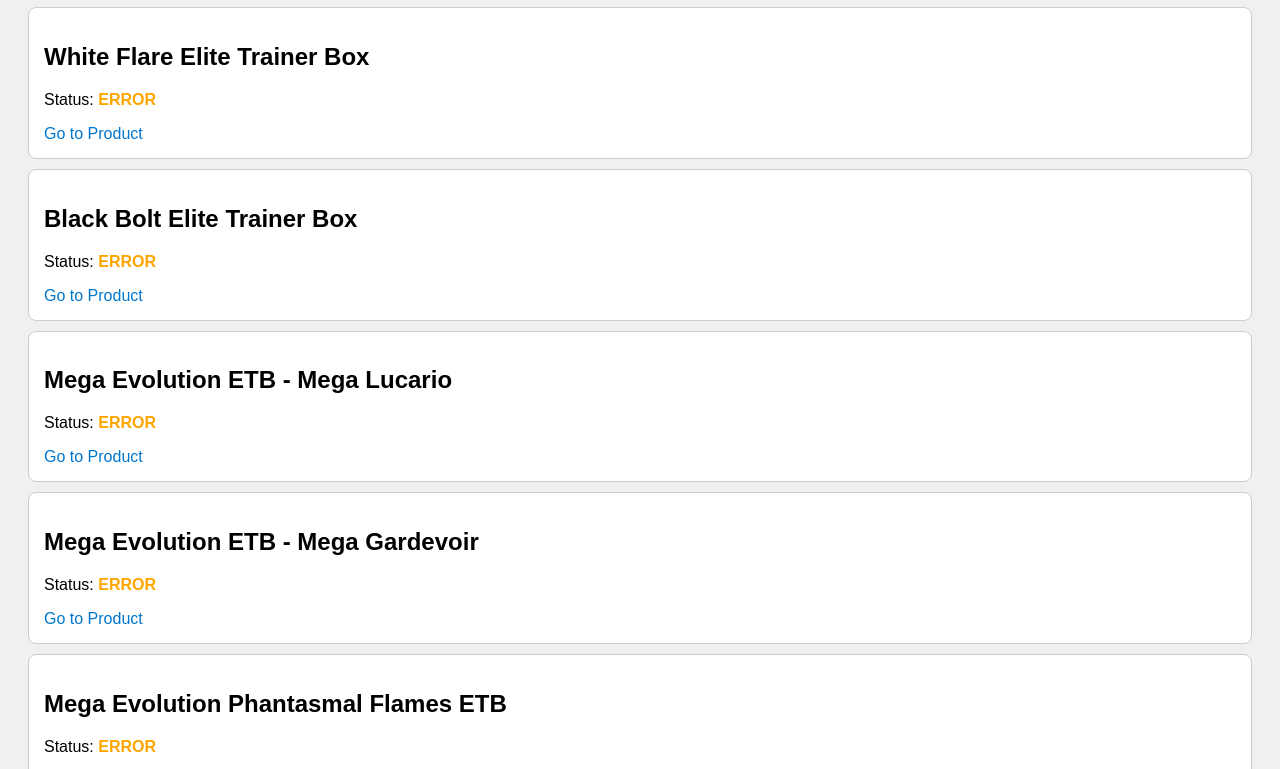
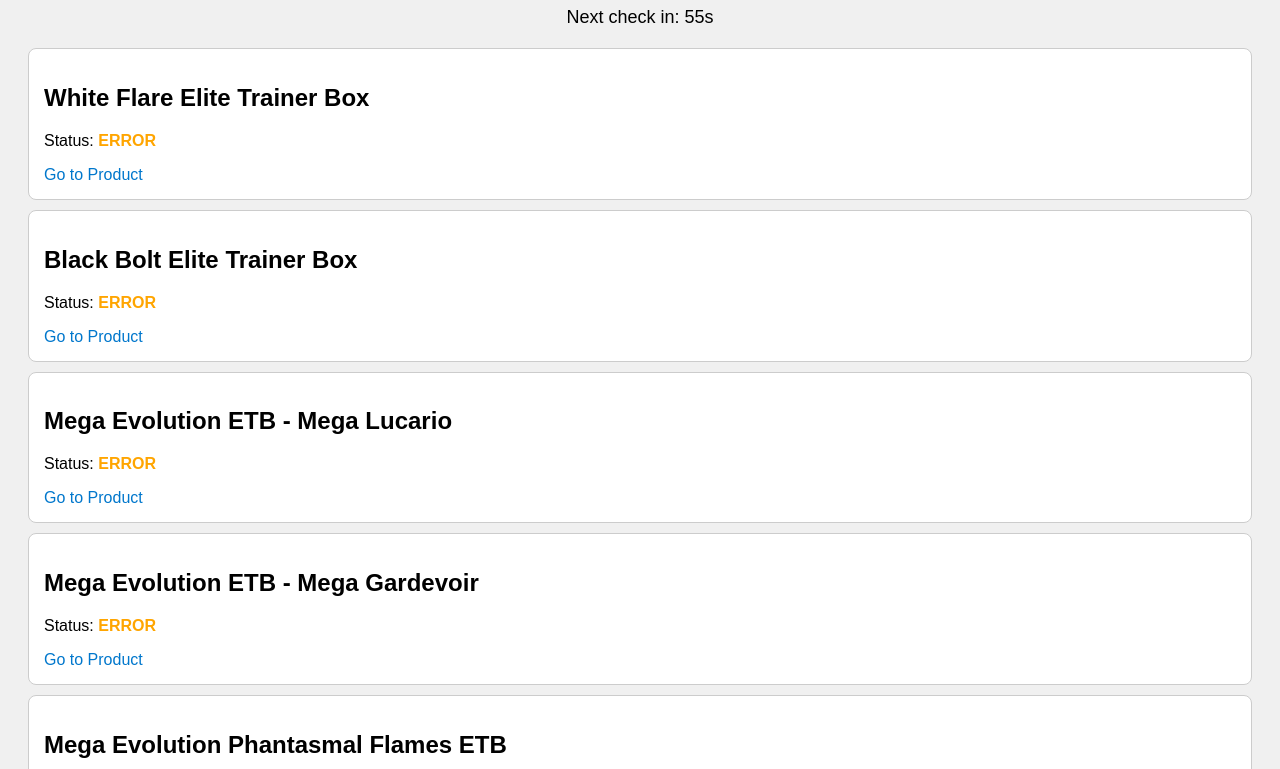
Before and after one commit to ThatRandomGuy777/ThatRandomGuy777.github.io, a plain HTML site: page index.html in a window 1280 px wide. Shown: the part 101-870 px from the top of the page. Drawn offline with Linux system fonts and the light colour scheme; no server answers.

Commit message:
Implement countdown timer and enhance stock checking
Added countdown timer for stock checks and improved product stock checking functionality.

```diff
--- a/index.html
+++ b/index.html
@@ -7,6 +7,7 @@
     <style>
         body { font-family: Arial, sans-serif; background: #f0f0f0; padding: 20px; }
         h1 { color: #ff0000; text-align: center; }
+        #countdown { font-size: 18px; text-align: center; margin-bottom: 20px; }
         .product { padding: 15px; border: 1px solid #ccc; margin-bottom: 10px; background: #fff; border-radius: 8px; }
         .instock { color: green; font-weight: bold; }
         .outofstock { color: red; font-weight: bold; }
@@ -18,9 +19,13 @@
 <body>
 
     <h1>Pokemon Card Stock Checker</h1>
+    <div id="countdown">Next check in: 60s</div>
     <div id="productList"></div>
 
     <script>
+        const CHECK_INTERVAL = 60; // seconds
+        let countdown = CHECK_INTERVAL;
+
         const PRODUCTS = [
             { name: "White Flare Elite Trainer Box", url: "https://www.pokemoncenter.com/product/10-10037-117/pokemon-tcg-scarlet-and-violet-white-flare-pokemon-center-elite-trainer-box" },
             { name: "Black Bolt Elite Trainer Box", url: "https://www.pokemoncenter.com/product/10-10037-118/pokemon-tcg-scarlet-and-violet-black-bolt-pokemon-center-elite-trainer-box" },
@@ -35,6 +40,7 @@
         ];
 
         const productList = document.getElementById("productList");
+        const countdownDisplay = document.getElementById("countdown");
 
         // Create product elements
         PRODUCTS.forEach(product => {
@@ -82,11 +88,20 @@
             PRODUCTS.forEach((product, i) => {
                 checkStockReal(productDivs[i], product.url);
             });
+            countdown = CHECK_INTERVAL; // reset countdown
         }
 
-        // Initial check and repeat every 60 seconds
+        // Countdown timer
+        setInterval(() => {
+            countdown--;
+            if (countdown <= 0) {
+                updateAllProducts();
+            }
+            countdownDisplay.textContent = `Next check in: ${countdown}s`;
+        }, 1000);
+
+        // Initial check
         updateAllProducts();
-        setInterval(updateAllProducts, 60000);
     </script>
 
 </body>
```
